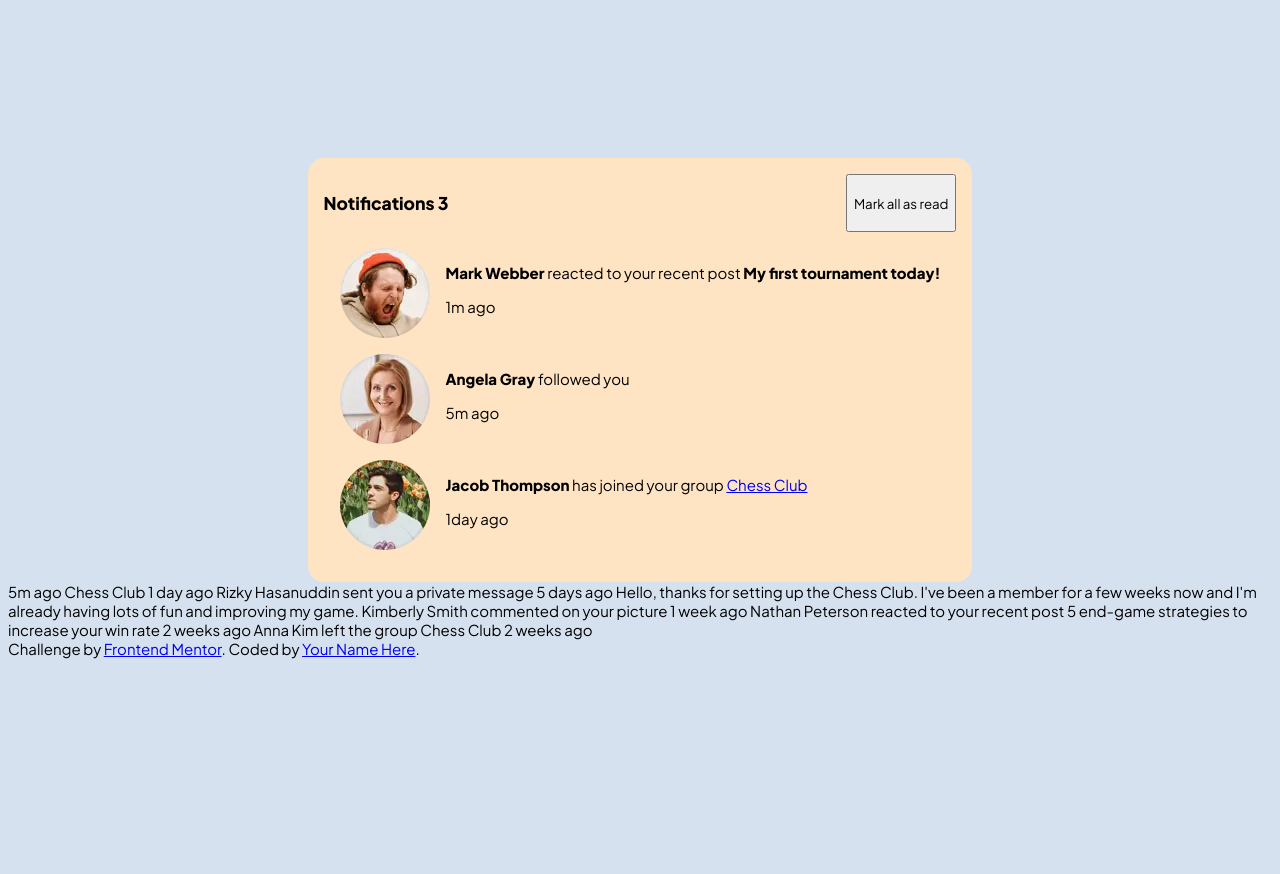
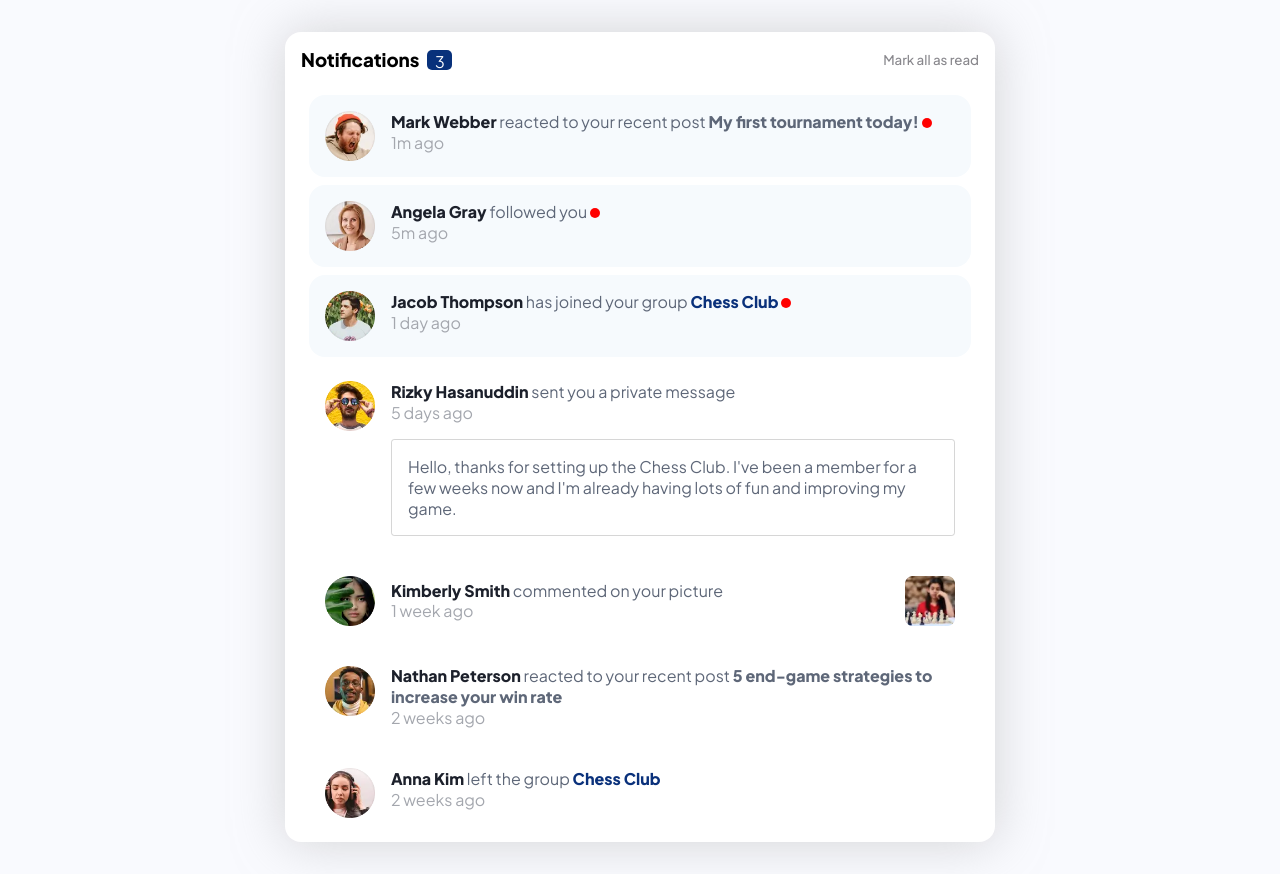
Before and after one commit to BlackBugger/Challenge---2, a plain HTML site: page index.html in a window 1280 px wide. Before the commit the page ends 816 px from the top, so only its background shows below. Drawn offline with Linux system fonts and the light colour scheme.

Commit message:
Last commit

```diff
--- /dev/null
+++ b/app.js
@@ -0,0 +1,12 @@
+const unreadNotifs = document.querySelectorAll('.unread');
+const badgeCount = document.getElementById('badge-count');
+
+badgeCount.innerText = unreadNotifs.length;
+
+function markRead(){
+    unreadNotifs.forEach(unread =>{
+        unread.classList.remove('unread');
+        const newUnreadNotifs = document.querySelectorAll('.unread');
+        badgeCount.innerText = newUnreadNotifs.length;
+    })
+}
--- a/index.html
+++ b/index.html
@@ -1,8 +1,10 @@
 <!DOCTYPE html>
 <html lang="en">
+
 <head>
   <meta charset="UTF-8">
-  <meta name="viewport" content="width=device-width, initial-scale=1.0"> <!-- displays site properly based on user's device -->
+  <meta name="viewport" content="width=device-width, initial-scale=1.0">
+  <!-- displays site properly based on user's device -->
 
   <link rel="icon" type="image/png" sizes="32x32" href="./images/favicon-32x32.png">
   <link rel="stylesheet" href="style.css">
@@ -11,77 +13,105 @@
 
 
 </head>
+
 <body>
 
   <section class="container">
 
-    <div role="notification" class="notification-section-card" >
+    <div role="notification" class="notification-section-card">
 
       <header>
-        <h3>Notifications 3</h3>
-        <button> Mark all as read</button>
+        <div class="header-notifications">
+          <h3>Notifications</h3>
+          <span id="badge-count"></span>
+        </div>
+        <button onclick="markRead()"> Mark all as read</button>
       </header>
 
       <main>
-        <div class="notif-card">
+        <div id="myDIV" class="notif-card unread">
           <img src="./assets/images/avatar-mark-webber.webp" alt="avatar-mark-webber">
           <div class="notif-info">
             <p>
               <strong>Mark Webber</strong> reacted to your recent post <b>My first tournament today!</b>
             </p>
-            <p>1m ago</p>
+            <p class="time">1m ago</p>
           </div>
         </div>
 
-        <div class="notif-card">
+        <div id="myDIV" class="notif-card unread">
           <img src="./assets/images/avatar-angela-gray.webp" alt="avatar-angela-gray">
           <div class="notif-info">
             <p>
               <strong>Angela Gray</strong> followed you
             </p>
-            <p>5m ago</p>
+            <p class="time">5m ago</p>
+          </div>
+        </div>
+
+        <div id="myDIV" class="notif-card unread">
+          <img src="./assets/images/avatar-jacob-thompson.webp" alt="avatar-jacob-thompson">
+          <div class="notif-info">
+            <p>
+              <strong>Jacob Thompson</strong> has joined your group <a href="#"><strong>Chess Club</strong> </a>
+            </p>
+            <p class="time">1 day ago</p>
           </div>
         </div>
 
         <div class="notif-card">
-          <img src="./assets/images/avatar-jacob-thompson.webp" alt="avatar-jacob-thompson">
+          <img src="./assets/images/avatar-rizky-hasanuddin.webp" alt="avatar-rizky-hasanuddin">
           <div class="notif-info">
             <p>
-              <strong>Jacob Thompson</strong> has joined your group <a href="#">Chess Club</a>
+              <strong>Rizky Hasanuddin</strong> sent you a private message
             </p>
-            <p>1day ago</p>
+            <p class="time">5 days ago</p>
+            <div class="notif-message">
+              <p>Hello, thanks for setting up the Chess Club. I've been a member for a few weeks now and
+                I'm already having lots of fun and improving my game.</p>
+            </div>
           </div>
         </div>
 
+        <div class="notif-card space-between">
+          <div class="notif-info flex-row">
+            <img src="./assets/images/avatar-kimberly-smith.webp" alt="avatar-kimberly-smith">
+            <div>
+              <p>
+                <strong>Kimberly Smith</strong> commented on your picture
+              </p>
+              <p class="time">1 week ago</p>
+            </div>
+          </div>
+          <img src="./assets/images/image-chess.webp" alt="image-chess">
+        </div>
+
+        <div class="notif-card">
+          <img src="./assets/images/avatar-nathan-peterson.webp" alt="avatar-nathan-peterson">
+          <div class="notif-info">
+            <p>
+              <strong>Nathan Peterson</strong> reacted to your recent post <b>5 end-game strategies to increase your win
+                rate</b>
+            </p>
+            <p class="time">2 weeks ago</p>
+          </div>
+        </div>
+        <div class="notif-card">
+          <img src="./assets/images/avatar-anna-kim.webp" alt="avatar-anna-kim">
+          <div class="notif-info">
+            <p>
+              <strong>Anna Kim</strong> left the group <a href="#"><strong>Chess Club</strong></a>
+            </p>
+            <p class="time">2 weeks ago</p>
+          </div>
+        </div>
 
       </main>
 
     </div>
   </section>
 
+  <script src="app.js"></script>
+</body>
 
-  5m ago
-
-    Chess Club
-  1 day ago
-
-  Rizky Hasanuddin sent you a private message
-  5 days ago
-  Hello, thanks for setting up the Chess Club. I've been a member for a few weeks now and
-  I'm already having lots of fun and improving my game.
-
-  Kimberly Smith commented on your picture
-  1 week ago
-
-  Nathan Peterson reacted to your recent post 5 end-game strategies to increase your win rate
-  2 weeks ago
-
-  Anna Kim left the group Chess Club
-  2 weeks ago
-
-  <div class="attribution">
-    Challenge by <a href="https://www.frontendmentor.io?ref=challenge" target="_blank">Frontend Mentor</a>.
-    Coded by <a href="#">Your Name Here</a>.
-  </div>
-</body>
 </html>
--- a/style.css
+++ b/style.css
@@ -1,25 +1,66 @@
 @import url('https://fonts.googleapis.com/css2?family=Plus+Jakarta+Sans:wght@400;500;800&display=swap');
-
+:root {
+    --Red: hsl(1, 90%, 64%);
+    --Blue: hsl(219, 85%, 26%);
+    --White: hsl(0, 0%, 100%);
+    --Very-light-grayish-blue: hsl(210, 60%, 98%);
+    --Light-grayish-blue-1: hsl(211, 68%, 94%);
+    --Light-grayish-blue-2: hsl(205, 33%, 90%);
+    --Grayish-blue: hsl(219, 14%, 63%);
+    --Dark-grayish-blue: hsl(219, 12%, 42%);
+    --Very-dark-blue: hsl(224, 21%, 14%);
+}
 * {
     font-family: 'Plus Jakarta Sans', sans-serif;
+    box-sizing: border-box;
+    padding: 0;
+    margin: 0;
 }
 
 body {
     min-height: 100vh;
     display: grid;
     place-content: center;
-    background: rgba(213, 225, 239, 1);
-    font-size: 15px;
+    background: rgba(249, 250, 254, 1);
+    font-size: 16px;
 }
 
 header {
     display: flex;
     justify-content: space-between;
-
+    margin-bottom: 1.5rem;
 }
 
+.header-notifications{
+    display: flex;
+    justify-content: center;
+    align-items: center;
+    gap: 0.5rem;
+}
+
+header h3{
+    font-weight: 800;
+}
+
+button{
+    font-weight: 500;
+    color: rgb(136, 135, 140);
+
+    border: none;
+    background: none;
+    cursor: pointer;
+}
+
+button:hover{
+    color: var(--Blue);
+    cursor: pointer;
+}
+
+
+
 .container {
-
+    max-width: 710px;
+    margin: 2rem;
     display: grid;
     justify-content: center;
     align-items: center;
@@ -27,16 +68,126 @@ header {
 }
 
 .notification-section-card {
+
     padding: 1rem;
-    background-color: bisque;
+    padding-bottom: 0;
+
+    background-color: white;
     border-radius: 1rem;
+    box-shadow: 0px 0px 50px rgba(173, 173, 173,0.5);
 }
 
 .notif-card {
-    display: grid;
-    grid-template-columns: auto auto;
-    justify-content: start;
+    /* background: rgb(246, 250, 253); */
+    padding: 1rem;
+    margin: .5rem;
+    border-radius: 1rem;
+
+    display: flex;
+    justify-content: flex-start;
     gap: 1rem;
 
-    margin: 1rem;
 }
+
+
+.notif-card img{
+    width: 50px;
+    height: 50px;
+    cursor: pointer;
+}
+
+.notif-info p{
+    margin: -0.1px;
+}
+
+a{
+    text-decoration: none;
+}
+
+a strong{
+
+    color: var(--Blue)
+}
+
+#badge-count{
+    content: "";
+    background-color: rgb(8, 49, 123);
+    color: white;
+    text-align: center;
+
+    padding: 1px;
+    width: 25px;
+    height: 20px;
+    display: inline-block;
+    border-radius: 5px;
+
+}
+
+b{
+    cursor: pointer;
+}
+
+b:hover{
+    color: var(--Blue);
+}
+
+p{
+    color: var(--Dark-grayish-blue);
+}
+
+strong{
+    color: var(--Very-dark-blue);
+}
+
+strong:hover{
+    color: var(--Blue);
+    cursor: pointer;
+}
+
+.flex-row {
+    display: flex;
+    align-items: center;
+    gap: 1rem;
+}
+
+.space-between {
+    display: flex;
+    justify-content: space-between;
+}
+
+.notif-message{
+    border: 1px solid rgba(173, 173, 173,0.5);
+    border-radius: 0.2rem;
+    padding: 1rem;
+    margin-top: 1rem;
+}
+
+.notif-message:hover{
+    background: var(--Light-grayish-blue-1);
+    cursor: pointer;
+}
+
+.time{
+    color: rgb(164, 167, 174);
+}
+
+.unread{
+    background: rgb(246, 250, 253);
+}
+
+.unread p:first-of-type::after{
+    content: "";
+    background-color: red;
+    width: 10px;
+    height: 10px;
+    display: inline-block;
+    border-radius: 1rem;
+
+
+}
+
+@media screen and (max-width:550px){
+    .container{
+        margin:0;
+    }
+}
```
Also changed, not shown: 1 other file.
